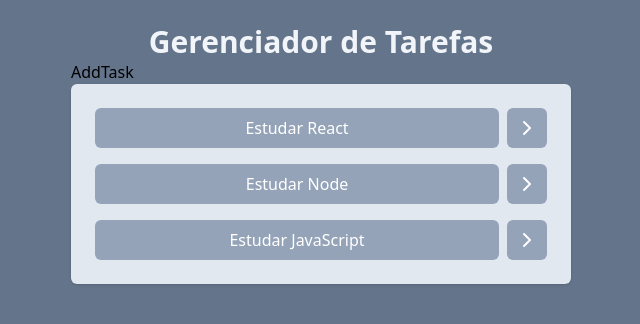
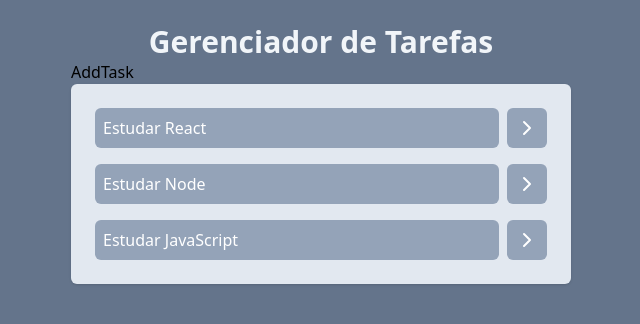
Before and after one commit to matheushromao/ToDoList, a React (Vite) app: page / in a window 1280 px wide. Shown: the top 324 px of the page, without its empty margins (319-959 px from the left). Built offline with nearby package versions, Linux system fonts and the light colour scheme.

Commit message:
Adicionando a funcionalidade de task concluida

```diff
--- a/src/App.jsx
+++ b/src/App.jsx
@@ -24,6 +24,17 @@
     },
   ]);
 
+  function onTaskClick(taskId) {
+    const newTasks = tasks.map((task) => {
+      if (task.id == taskId) {
+        return { ...task, isCompleted: !task.isCompleted };
+      }
+
+      return task;
+    });
+    setTasks(newTasks);
+  }
+
   return (
     <div className="w-screen h-screen bg-slate-500 flex justify-center p-6">
       <div className="w-[500px]">
@@ -31,7 +42,7 @@
           Gerenciador de Tarefas
         </h1>
         <AddTask />
-        <Tasks tasks={tasks} />
+        <Tasks tasks={tasks} onTaskClick={onTaskClick} />
       </div>
     </div>
   );
--- a/src/components/Tasks.jsx
+++ b/src/components/Tasks.jsx
@@ -6,7 +6,7 @@
     <ul className="space-y-4 bg-slate-200 p-6 rounded-md shadow">
       {props.tasks.map((task) => (
         <li key={task.id} className="flex gap-2">
-          <button className="bg-slate-400 w-full text-white p-2 rounded-md">
+          <button className="bg-slate-400 text-left w-full text-white p-2 rounded-md">
             {task.title}
           </button>
           <button className="bg-slate-400 p-2 rounded-md text-white">
```
